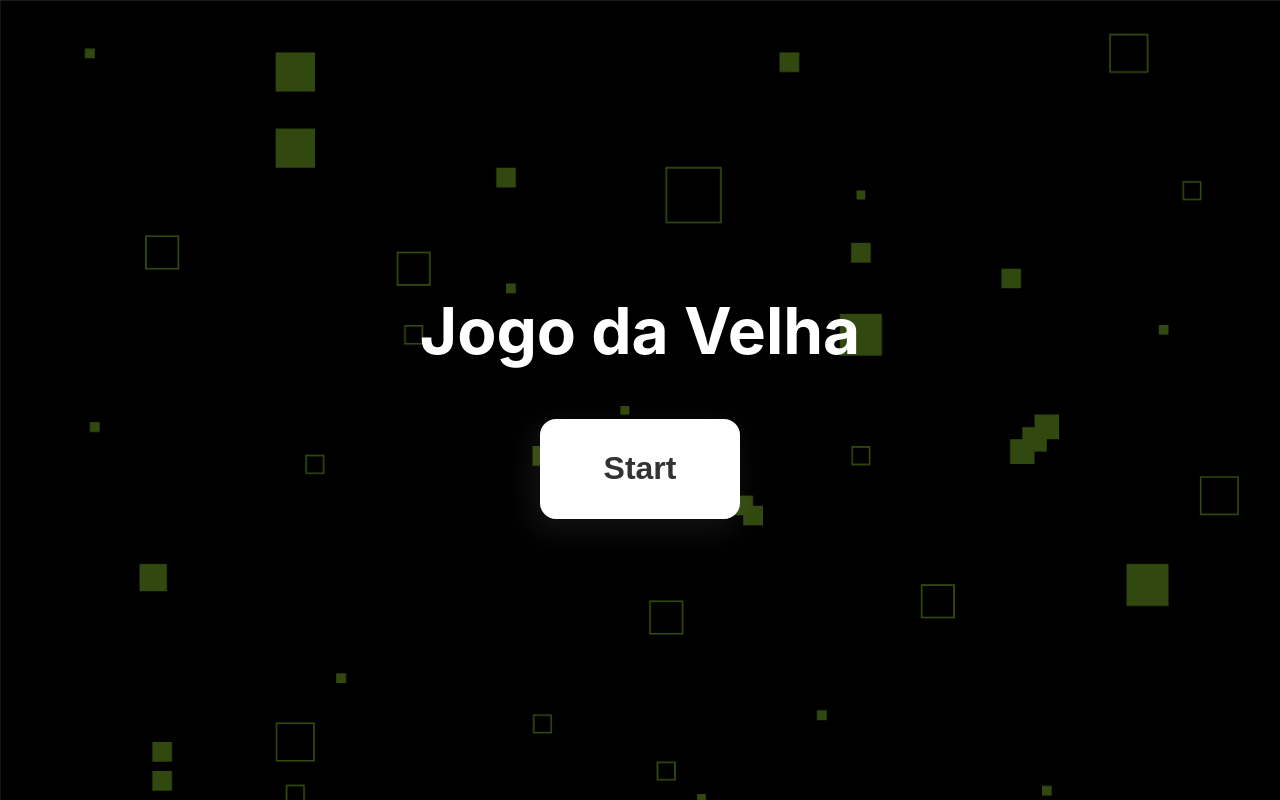
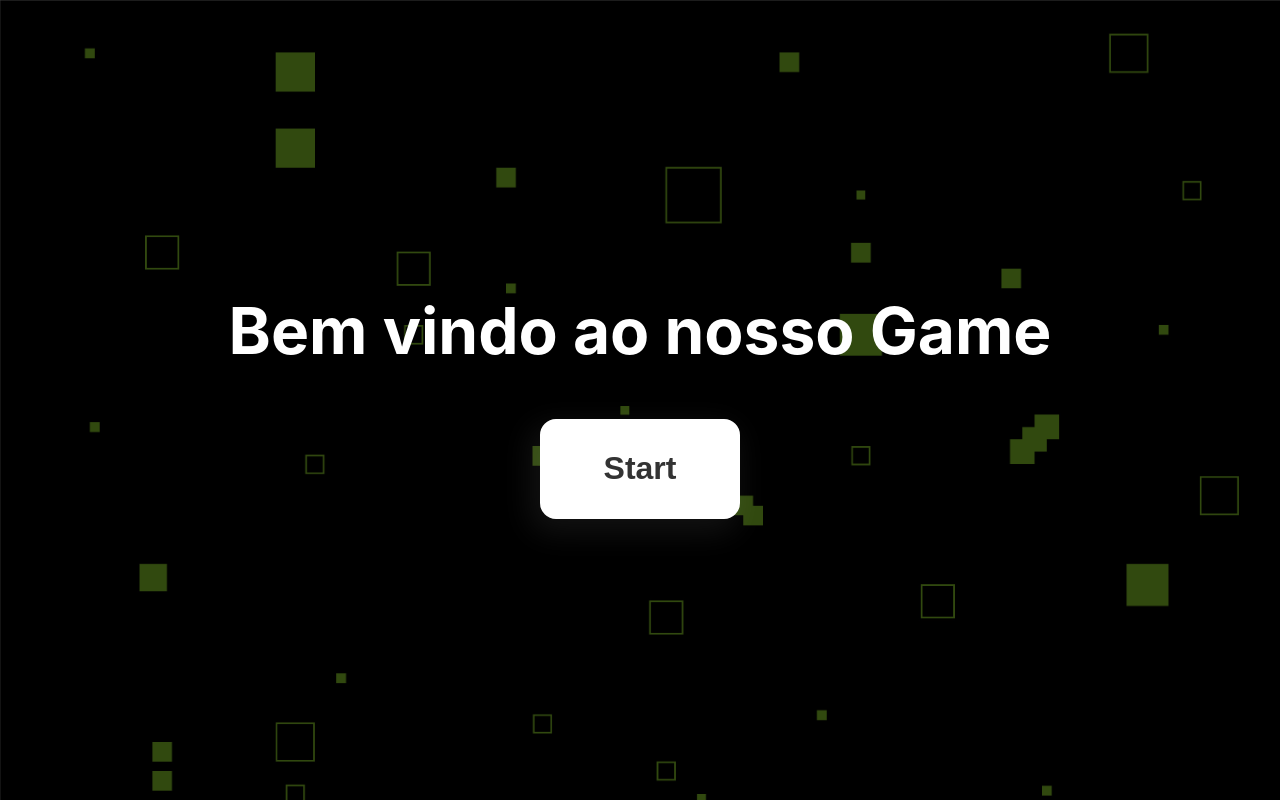
Before and after one commit to camilaPereir/Tic-Tac-Toe, a React (Create React App) app: page / in a window 1280 px wide. Built offline with nearby package versions, Linux system fonts and the light colour scheme.

Commit message:
altered title

```diff
--- a/src/App.tsx
+++ b/src/App.tsx
@@ -32,7 +32,7 @@ function App() {
 
   return (
     <>
-      <Heading>Jogo da Velha</Heading>
+      <Heading>Bem vindo ao nosso Game</Heading>
       <BoardContainer animate={gameState}>
         {
           {
```
